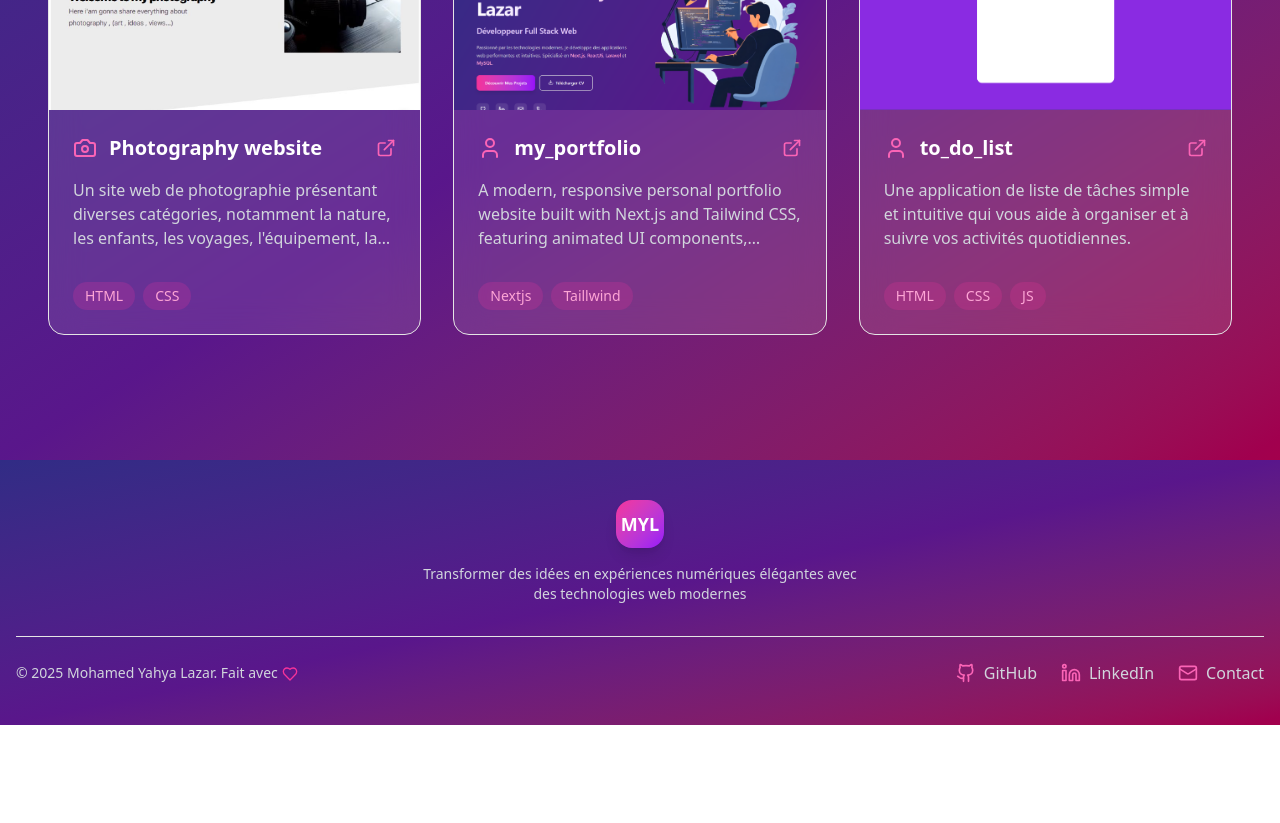
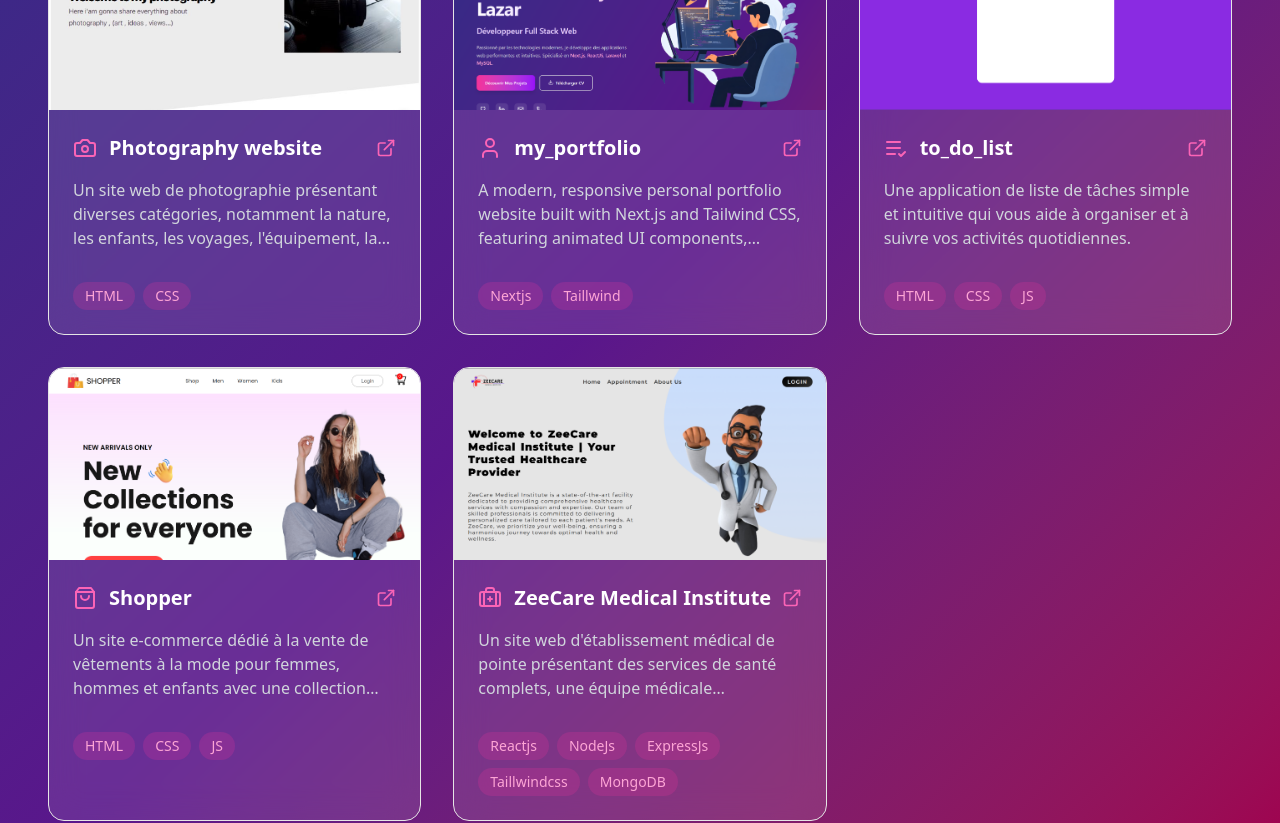
Before and after one commit to Yahyalazar/my_portfolio, a Next.js app: page /projects in a window 1280 px wide. Shown: the part 340-1163 px from the top of the page. Before the commit the page ends 1065 px from the top, so only its background shows below. Built offline with nearby package versions, Linux system fonts and the light colour scheme.

Commit message:
feat(projects): add shopper and medical institute projects
Add two new project entries to the projects page:
- Shopper: an e-commerce clothing site
- ZeeCare Medical Institute: a healthcare facility website
Includes corresponding images and updates project icons

```diff
--- a/src/app/projects/page.tsx
+++ b/src/app/projects/page.tsx
@@ -2,7 +2,7 @@
 
 import { Navigation } from "@/components/navigation"
 import Image from "next/image"
-import { Camera, ExternalLink, User } from 'lucide-react'
+import { BriefcaseMedicalIcon, Camera, ExternalLink, ListCheckIcon, ShoppingBag, User } from 'lucide-react'
 import { motion } from 'framer-motion'
 
 const fadeInUp = {
@@ -43,7 +43,23 @@ export default function ProjectsPage() {
         technologies: ["HTML", "CSS","JS"],
         image: "/images/to_do.png",
         link: "https://to-do-list-one-psi-84.vercel.app/",
-        icon: <User className="w-6 h-6 text-pink-400" />
+        icon: <ListCheckIcon className="w-6 h-6 text-pink-400" />
+      },
+      {
+        title: "Shopper",
+        description: "Un site e-commerce dédié à la vente de vêtements à la mode pour femmes, hommes et enfants avec une collection variée de styles et de tailles.",
+        technologies: ["HTML", "CSS","JS"],
+        image: "/images/shopper.png",
+        link: "https://github.com/NadiaMourtaki/https---github.com-NadiaMourtaki-Ecom_app.git",
+        icon: <ShoppingBag className="w-6 h-6 text-pink-400" />
+      },
+      {
+        title: "ZeeCare Medical Institute",
+        description: "Un site web d'établissement médical de pointe présentant des services de santé complets, une équipe médicale professionnelle et des soins centrés sur le patient. Les fonctionnalités comprennent la prise de rendez-vous, des informations sur les services et des ressources de santé.",
+        technologies: ["Reactjs","NodeJs", "ExpressJs","Taillwindcss","MongoDB"],
+        image: "/images/hospital.png",
+        link: "https://github.com/Yahyalazar/ZeeCare-Medical-Institute.git",
+        icon: <BriefcaseMedicalIcon className="w-6 h-6 text-pink-400" />
       },
     // Add other projects here
   ]
```
Also changed, not shown: public/images/hospital.png (added), public/images/shopper.png (added).
